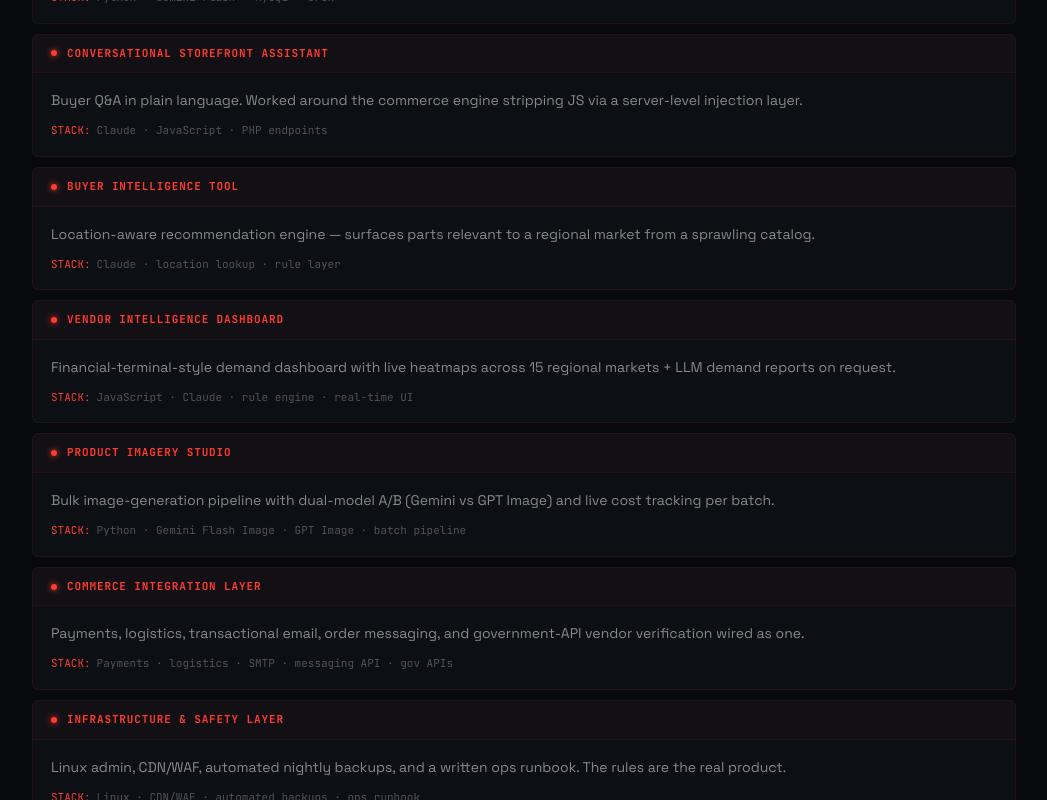
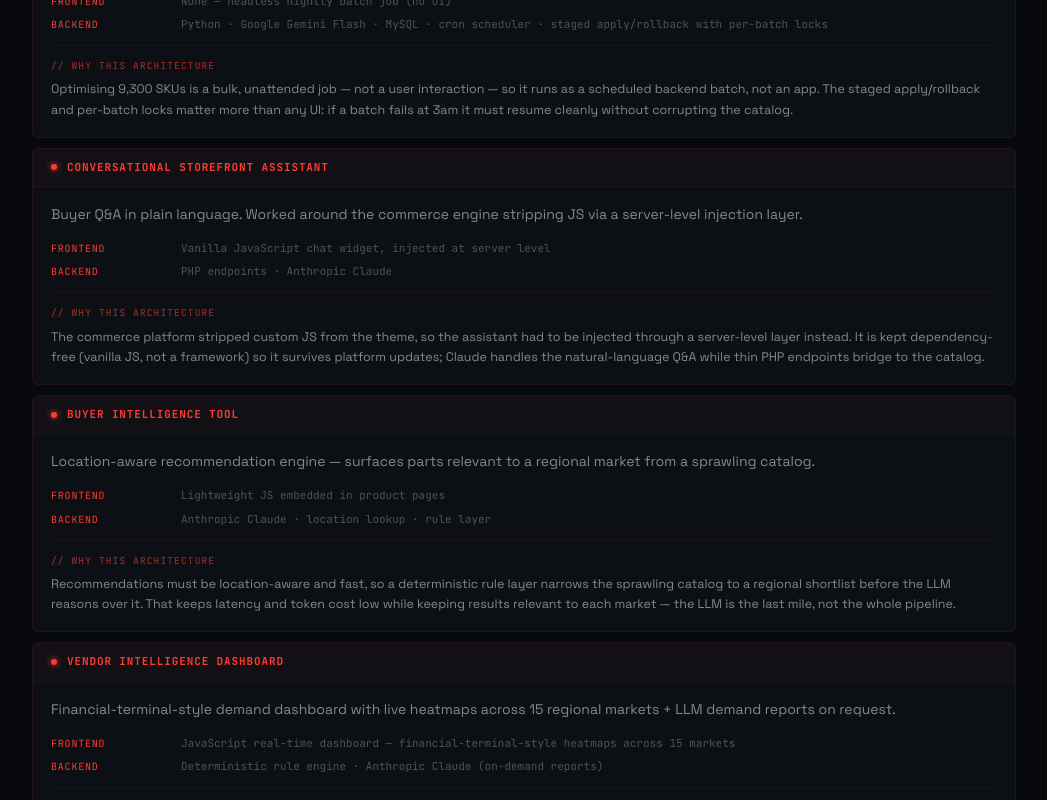
Before and after one commit to Ashwath-VS/s-ashwath-next, a Next.js app: page /docs in a window 1280 px wide. Shown: the part 920-1720 px from the top of the page, without its empty margins (116-1163 px from the left). Built offline with nearby package versions, Linux system fonts and the light colour scheme.

Commit message:
feat: docs now show Frontend stack, Backend stack, and plain-English 'why this architecture' for all 14 systems

```diff
--- a/app/docs/page.tsx
+++ b/app/docs/page.tsx
@@ -24,13 +24,13 @@ const domains = [
     href: '/ecommerce',
     problem: 'How many AI systems does it take to replicate what a marketplace team of 17 normally does? One person was the only way to find out.',
     agents: [
-      { name: 'Autonomous Content Engine', desc: 'Batch LLM processing across 9,300 SKUs — staged apply/rollback with per-batch locks. Runs nightly, unattended.', stack: 'Python · Gemini Flash · MySQL · cron' },
-      { name: 'Conversational Storefront Assistant', desc: 'Buyer Q&A in plain language. Worked around the commerce engine stripping JS via a server-level injection layer.', stack: 'Claude · JavaScript · PHP endpoints' },
-      { name: 'Buyer Intelligence Tool', desc: 'Location-aware recommendation engine — surfaces parts relevant to a regional market from a sprawling catalog.', stack: 'Claude · location lookup · rule layer' },
-      { name: 'Vendor Intelligence Dashboard', desc: 'Financial-terminal-style demand dashboard with live heatmaps across 15 regional markets + LLM demand reports on request.', stack: 'JavaScript · Claude · rule engine · real-time UI' },
-      { name: 'Product Imagery Studio', desc: 'Bulk image-generation pipeline with dual-model A/B (Gemini vs GPT Image) and live cost tracking per batch.', stack: 'Python · Gemini Flash Image · GPT Image · batch pipeline' },
-      { name: 'Commerce Integration Layer', desc: 'Payments, logistics, transactional email, order messaging, and government-API vendor verification wired as one.', stack: 'Payments · logistics · SMTP · messaging API · gov APIs' },
-      { name: 'Infrastructure & Safety Layer', desc: 'Linux admin, CDN/WAF, automated nightly backups, and a written ops runbook. The rules are the real product.', stack: 'Linux · CDN/WAF · automated backups · ops runbook' },
+      { name: 'Autonomous Content Engine', desc: 'Batch LLM processing across 9,300 SKUs — staged apply/rollback with per-batch locks. Runs nightly, unattended.', frontend: 'None — headless nightly batch job (no UI)', backend: 'Python · Google Gemini Flash · MySQL · cron scheduler · staged apply/rollback with per-batch locks', why: 'Optimising 9,300 SKUs is a bulk, unattended job — not a user interaction — so it runs as a scheduled backend batch, not an app. The staged apply/rollback and per-batch locks matter more than any UI: if a batch fails at 3am it must resume cleanly without corrupting the catalog.' },
+      { name: 'Conversational Storefront Assistant', desc: 'Buyer Q&A in plain language. Worked around the commerce engine stripping JS via a server-level injection layer.', frontend: 'Vanilla JavaScript chat widget, injected at server level', backend: 'PHP endpoints · Anthropic Claude', why: 'The commerce platform stripped custom JS from the theme, so the assistant had to be injected through a server-level layer instead. It is kept dependency-free (vanilla JS, not a framework) so it survives platform updates; Claude handles the natural-language Q&A while thin PHP endpoints bridge to the catalog.' },
+      { name: 'Buyer Intelligence Tool', desc: 'Location-aware recommendation engine — surfaces parts relevant to a regional market from a sprawling catalog.', frontend: 'Lightweight JS embedded in product pages', backend: 'Anthropic Claude · location lookup · rule layer', why: 'Recommendations must be location-aware and fast, so a deterministic rule layer narrows the sprawling catalog to a regional shortlist before the LLM reasons over it. That keeps latency and token cost low while keeping results relevant to each market — the LLM is the last mile, not the whole pipeline.' },
+      { name: 'Vendor Intelligence Dashboard', desc: 'Financial-terminal-style demand dashboard with live heatmaps across 15 regional markets + LLM demand reports on request.', frontend: 'JavaScript real-time dashboard — financial-terminal-style heatmaps across 15 markets', backend: 'Deterministic rule engine · Anthropic Claude (on-demand reports)', why: 'Vendors need live demand at a glance, so the heavy lifting is a deterministic rule engine driving a real-time heatmap UI; the LLM is invoked only on request to write a demand narrative. Fast and cheap where it must be (the dashboard), intelligent where it adds value (the report) — not an LLM call on every refresh.' },
+      { name: 'Product Imagery Studio', desc: 'Bulk image-generation pipeline with dual-model A/B (Gemini vs GPT Image) and live cost tracking per batch.', frontend: 'Batch console with live per-batch cost tracking', backend: 'Python pipeline · Gemini Flash Image · GPT Image (dual-model A/B)', why: 'Image generation is expensive and quality varies by model, so a dual-model A/B pipeline runs both and tracks cost per batch — letting the better model win on evidence rather than assumption. It is a backend pipeline because the work is bulk and unattended, not an interactive editor.' },
+      { name: 'Commerce Integration Layer', desc: 'Payments, logistics, transactional email, order messaging, and government-API vendor verification wired as one.', frontend: 'None — server-side integration layer', backend: 'Payments · logistics · SMTP · order-messaging API · government verification (vendor KYC) APIs', why: 'Payments, shipping, email, and vendor KYC are all fragile third-party calls. Wiring them as one server-side layer keeps the storefront thin and concentrates every external dependency in a single observable, retryable place — so when a provider fails, it fails in one known spot, not scattered across the app.' },
+      { name: 'Infrastructure & Safety Layer', desc: 'Linux admin, CDN/WAF, automated nightly backups, and a written ops runbook. The rules are the real product.', frontend: 'None — operations layer', backend: 'Linux server admin · CDN/WAF at the edge · automated nightly backups · written ops runbook', why: 'A solo-run marketplace needs guardrails more than features. The real product here is operational discipline: a WAF at the edge, automated nightly backups, and a written runbook so that recovery is a checklist to follow — not a 2am improvisation with nobody to call.' },
     ],
     metrics: [{ v: '9,300', l: 'Products optimized' }, { v: '7', l: 'AI / automation systems' }, { v: '17+', l: 'Roles covered solo' }, { v: '200+', l: 'Self-generating pages' }],
   },
@@ -43,7 +43,10 @@ const domains = [
     href: '/fintech',
     problem: 'India has a $530B MSME credit gap. The bottleneck is underwriters spending hours triangulating documents — not a shortage of capital.',
     agents: [
-      { name: 'SME Credit Analyst Agent', desc: 'Triangulates GST annual turnover, 12-month bank credits, and ITR declared income. Applies underwriting scoring logic and generates a structured credit narrative with risk flags and recommended limit range. Runs in under 10 seconds.', stack: 'TypeScript · React · rule-based triangulation engine · inline scoring logic' },
+      { name: 'SME Credit Analyst Agent', desc: 'Triangulates GST annual turnover, 12-month bank credits, and ITR declared income. Applies underwriting scoring logic and generates a structured credit narrative with risk flags and recommended limit range. Runs in under 10 seconds.',
+        frontend: 'React · TypeScript · single-page agent UI (inputs → structured credit brief)',
+        backend: 'None — all triangulation and scoring runs in-browser; no API calls',
+        why: 'The underwriting logic is deterministic and lightweight, so it runs entirely client-side. That is a deliberate choice: sensitive financial figures (GST, bank, ITR) never leave the browser, decisions return in under 10 seconds with no network round-trip, and there is zero server cost or attack surface to host the demo.' },
     ],
     metrics: [{ v: '$530B', l: 'MSME credit gap (India)' }, { v: '70%', l: 'Analyst time on doc review' }, { v: '<10s', l: 'Agent decision time' }, { v: '63M+', l: 'MSMEs in India' }],
   },
@@ -59,12 +62,16 @@ const domains = [
       {
         name: 'AirWave · Fare Scenario Intelligence Engine',
         desc: '8 market agents (LCC Revenue Manager, Legacy Network Carrier, ULCC Revenue Manager, Premium Boutique, Enterprise Travel Manager, Price-Elastic Consumer, Online Travel Agency, Miles Optimizer) each receive live fare data, a cascaded P&L shock output, and their own behavioral profile. Each produces an independent fare vote and confidence score. Votes are market-share-weighted (Legacy 42%, LCC 28%, ULCC 12%, Premium 7%) into a consensus predicted fare with a ±band. Stack multiple shock triggers for compounded scenarios. A/B comparison mode for two concurrent runs. Rate-limited Flask API (5 req/60s). Simulation history in localStorage. PDF export. Open-source on GitHub.',
-        stack: 'Vue 3 Composition API · Flask · Python · Gemini 2.5 Flash · Duffel NDC · OpenSky · Yahoo Finance · SerpAPI · News RSS · AGPL-3.0',
+        frontend: 'Vue 3 (Composition API) · Vite · reactive multi-step simulation UI · A/B comparison view · PDF export',
+        backend: 'Flask · Python · Gemini 2.5 Flash · deterministic P&L cascade engine · rate limiter (5 req/60s) · Duffel NDC · OpenSky · Yahoo Finance · SerpAPI · News RSS · AGPL-3.0',
+        why: 'Fares come from rate-limited, key-protected third-party APIs and the 8-agent simulation is compute-heavy — so it needs a real server to hold credentials, cache responses, and rate-limit. The P&L cascade is plain deterministic Python (not an LLM) so the maths stays auditable; the model only writes narrative. Vue + Vite was chosen for a fast, reactive UI to drive the multi-step "pick route → stack shocks → compare" flow without a heavy framework.',
       },
       {
         name: 'SQUALL.IROPS · Airline Disruption Intelligence Engine',
         desc: 'The operations counterpart to AirWave. Enter an origin–destination pair; the Predictor fans out concurrently to live weather (Open-Meteo), disruption news (SerpAPI Google News), and air-traffic density (OpenSky) at both endpoints, then runs a deterministic risk cascade — each signal normalised 0–100, weight-blended (Weather 50% · News 30% · Traffic 20%) and renormalised over whatever is live, so it works from the busiest hub to a Tier-3 regional field. Real flights on the route (SerpAPI Google Flights) inherit the route risk plus a departure-window overlay. The Communicator then builds synthetic passenger personas grounded in the real flight and uses Gemini to draft tailored, proactive rebooking messages. A transparent business-case panel quantifies disruption cost avoided plus an Air-Canada-"On My Way"-style protection-fee revenue stream. Predictions are capped to a credible 3-day nowcast horizon. Honestly scoped: live where measurable, synthetic only for passenger identities — declared openly.',
-        stack: 'React · Vite · TypeScript · FastAPI (async) · Python · Gemini 2.5 Flash · Open-Meteo · OpenSky · SerpAPI Flights + News · airportsdata · nginx · gunicorn/uvicorn',
+        frontend: 'React 18 · Vite · TypeScript · typed ops-dashboard UI · count-up + staged-load animations · Methodology drawer',
+        backend: 'FastAPI (async) · Python · gunicorn + uvicorn workers · nginx · Gemini 2.5 Flash · Open-Meteo · OpenSky · SerpAPI Flights + News · airportsdata (28k+ airports)',
+        why: 'Every request fans out to four live APIs at both airports, so the backend is async (FastAPI + asyncio.gather) — it fetches them concurrently, making total latency the slowest single call rather than the sum of all four. I deliberately chose a different stack from AirWave (FastAPI vs Flask, React vs Vue) for two reasons: async genuinely fits a live multi-source fan-out and streaming, and it demonstrates range across stacks. The risk score is a deterministic cascade in plain Python so it is fully auditable; the LLM only drafts the passenger messages.',
       },
     ],
     metrics: [{ v: '2', l: 'Live systems (fare + IROPS)' }, { v: '11', l: 'Reasoning agents total' }, { v: '9', l: 'Live data sources' }, { v: '3-day', l: 'IROPS nowcast horizon' }],
@@ -84,9 +91,15 @@ const domains = [
       { step: '04', label: 'AI SEARCH GROUNDING', src: 'Gemini 2.5 Flash · Google Search API', detail: 'Gemini receives the full 13-sector cascade output plus live market data. Google Search Grounding fires at inference time — the model searches the current web before writing. The brief must cite specific cascade numbers AND specific current events. 11 persona cuts.' },
     ],
     agents: [
-      { name: 'BFS Cascade Propagation Engine', desc: 'Breadth-first search across 13 sectors and 31 directional edges. Each trigger fires first-order shocks; the BFS engine propagates them sector-by-sector with sector-specific lag, confidence, and circuit-breaker thresholds. Edge weights are data-calibrated — not authored — via event-conditional correlation analysis across 23 historical shock events using Yahoo Finance ETF return data. VIX is applied as a real-time cascade multiplier: same WAR_CONFLICT trigger produces different sector numbers at VIX 14 vs VIX 38. Already-priced-in dampening prevents double-counting sectors the market is already moving on today.', stack: 'TypeScript · custom BFS engine · 13 sectors · 31 edges · yfinance-calibrated weights · VIX multiplier · priced-in dampening' },
-      { name: 'Live Trigger Intelligence · RSS Engine', desc: 'Pulls BBC World, BBC Business, NYT World, and NYT Business RSS feeds every 15 minutes. Keyword-matches each headline to 6 shock categories (WAR_CONFLICT, OIL_SHOCK, RATE_HIKE, PANDEMIC, SUPPLY_CHAIN, MARKET_CRASH). Returns signal strength 0–1 and a real headline per trigger category — so every trigger card shows real news relevance, not a static label. ACTIVE badge fires when signal strength crosses threshold.', stack: 'TypeScript · BBC RSS · NYT RSS · regex keyword engine · 15-min server cache · 6 shock categories' },
-      { name: 'Macro Intelligence Brief · Gemini Search Grounding', desc: 'Receives the full 13-sector cascade output (all sectors, with impact %, lag, confidence, and propagation mechanism) plus live market data. Google Search Grounding fires at inference time — Gemini searches the current web before writing, not its training data. The system instruction requires the model to cite at least two specific cascade sectors by percentage AND anchor each claim to a specific current real-world event. Output: 4-section plain-English brief, under 500 words, specific to one of 11 decision-maker personas. Not a generic macro summary — a personalised analytical report.', stack: 'Gemini 2.5 Flash · Google Search Grounding · temperature 0.4 · 11 personas · full cascade context · live market data' },
+      { name: 'BFS Cascade Propagation Engine', desc: 'Breadth-first search across 13 sectors and 31 directional edges. Each trigger fires first-order shocks; the BFS engine propagates them sector-by-sector with sector-specific lag, confidence, and circuit-breaker thresholds. Edge weights are data-calibrated — not authored — via event-conditional correlation analysis across 23 historical shock events using Yahoo Finance ETF return data. VIX is applied as a real-time cascade multiplier: same WAR_CONFLICT trigger produces different sector numbers at VIX 14 vs VIX 38. Already-priced-in dampening prevents double-counting sectors the market is already moving on today.', frontend: 'TypeScript in the Next.js app · D3 force-directed network graph (13 nodes, 31 edges) · live cascade overlay',
+        backend: 'Next.js API route (TypeScript) · custom BFS propagation engine · yfinance-calibrated edge weights · VIX multiplier · priced-in dampening',
+        why: 'The cascade is deterministic graph maths, not generative — so it lives in plain code for auditability and millisecond speed, and the edge weights are calibrated offline from 23 historical shocks rather than guessed. It runs in a Next.js API route so it is co-located with the site and instantly callable, with D3 rendering the propagation visually on the client.' },
+      { name: 'Live Trigger Intelligence · RSS Engine', desc: 'Pulls BBC World, BBC Business, NYT World, and NYT Business RSS feeds every 15 minutes. Keyword-matches each headline to 6 shock categories (WAR_CONFLICT, OIL_SHOCK, RATE_HIKE, PANDEMIC, SUPPLY_CHAIN, MARKET_CRASH). Returns signal strength 0–1 and a real headline per trigger category — so every trigger card shows real news relevance, not a static label. ACTIVE badge fires when signal strength crosses threshold.', frontend: 'Trigger cards in the Next.js UI · live signal-strength dots + ACTIVE badge',
+        backend: 'Next.js API route · BBC + NYT RSS · regex keyword engine · 15-min server cache · 6 shock categories',
+        why: 'News must be live, but RSS feeds are slow and rate-sensitive, so fetching and keyword-matching happen server-side behind a 15-minute cache — the browser only renders the scored result. Server-side keeps the app within feed limits and avoids CORS, while the cache keeps it fast and polite to the sources.' },
+      { name: 'Macro Intelligence Brief · Gemini Search Grounding', desc: 'Receives the full 13-sector cascade output (all sectors, with impact %, lag, confidence, and propagation mechanism) plus live market data. Google Search Grounding fires at inference time — Gemini searches the current web before writing, not its training data. The system instruction requires the model to cite at least two specific cascade sectors by percentage AND anchor each claim to a specific current real-world event. Output: 4-section plain-English brief, under 500 words, specific to one of 11 decision-maker personas. Not a generic macro summary — a personalised analytical report.', frontend: 'Brief panel in the Next.js UI · 11-persona selector · Scenario A/B toggle',
+        backend: 'Next.js API route · Gemini 2.5 Flash · Google Search Grounding · temperature 0.4 · full cascade context injected',
+        why: 'The brief must cite current real-world events, so Gemini runs with Google Search Grounding — and that has to happen server-side: the API key must never reach the browser, and the prompt carries the full 13-sector cascade plus live market data, which is too large and sensitive to expose client-side.' },
     ],
     metrics: [{ v: '4-layer', l: 'Pipeline depth' }, { v: '23', l: 'Calibration events' }, { v: '11', l: 'Briefing personas' }, { v: 'Live', l: 'Search-grounded output' }],
   },
@@ -99,7 +112,10 @@ const domains = [
     href: '/insurance',
     problem: 'India processes over 250 million insurance claims annually. Adjusters spend 60% of their time reading FNOL attachments before making a single triage decision. Fraud patterns — early-inception claims, high-frequency claimants, over-valued amounts — surface only when you hold all signals together. Manual review processes them in isolation.',
     agents: [
-      { name: 'Claims Triage Agent', desc: 'Takes six FNOL parameters — policy type, incident category, claim quantum, filing delay, prior claims history, and policy age — and runs them through a multi-signal fraud scoring engine. Outputs fraud risk (LOW to CRITICAL), coverage likelihood, triage priority (FAST_TRACK / STANDARD / INVESTIGATE / REFER_SIU), indicative settlement range, specific risk flags, and a three-paragraph adjuster narrative with recommended next action. Runs in under 10 seconds. No API calls — all inference is in-browser via a rule-based scoring engine calibrated against standard insurance underwriting heuristics.', stack: 'TypeScript · React · rule-based fraud scoring · FNOL triage engine · inline adjuster narrative' },
+      { name: 'Claims Triage Agent', desc: 'Takes six FNOL parameters — policy type, incident category, claim quantum, filing delay, prior claims history, and policy age — and runs them through a multi-signal fraud scoring engine. Outputs fraud risk (LOW to CRITICAL), coverage likelihood, triage priority (FAST_TRACK / STANDARD / INVESTIGATE / REFER_SIU), indicative settlement range, specific risk flags, and a three-paragraph adjuster narrative with recommended next action. Runs in under 10 seconds. No API calls — all inference is in-browser via a rule-based scoring engine calibrated against standard insurance underwriting heuristics.',
+        frontend: 'React · TypeScript · single-page triage UI (FNOL inputs → adjuster brief)',
+        backend: 'None — fraud scoring and triage logic run entirely in-browser; no API calls',
+        why: 'Like the credit agent, triage scoring is deterministic and must be instant and private — so it runs client-side. FNOL claim data never leaves the browser, the adjuster brief returns in under 10 seconds, and there is no server to secure or pay for. The "product" is the calibrated scoring logic, not infrastructure.' },
     ],
     metrics: [{ v: '250M+', l: 'Claims filed in India / yr' }, { v: '₹45,000 Cr', l: 'Annual fraud losses (est.)' }, { v: '<10s', l: 'FNOL to triage brief' }, { v: '4', l: 'Triage priority levels' }],
   },
@@ -232,9 +248,20 @@ export default function DocsPage() {
                   <span style={{ fontFamily: 'var(--mono)', fontSize: 11, fontWeight: 700, letterSpacing: '0.08em', color: d.color }}>{agent.name.toUpperCase()}</span>
                 </div>
                 <div style={{ padding: '16px 18px' }}>
-                  <p style={{ fontSize: 14, color: 'var(--txt-dim)', lineHeight: 1.65, marginBottom: 10 }}>{agent.desc}</p>
-                  <div style={{ fontFamily: 'var(--mono)', fontSize: 11, color: 'var(--txt-faint)' }}>
-                    <span style={{ color: d.color, marginRight: 6 }}>STACK:</span>{agent.stack}
+                  <p style={{ fontSize: 14, color: 'var(--txt-dim)', lineHeight: 1.65, marginBottom: 14 }}>{agent.desc}</p>
+
+                  {/* Frontend / Backend split */}
+                  <div style={{ display: 'grid', gridTemplateColumns: 'min(120px,30%) 1fr', gap: '6px 10px', marginBottom: 12 }}>
+                    <div style={{ fontFamily: 'var(--mono)', fontSize: 10, letterSpacing: '0.08em', color: d.color, paddingTop: 1 }}>FRONTEND</div>
+                    <div style={{ fontFamily: 'var(--mono)', fontSize: 11, color: 'var(--txt-faint)', lineHeight: 1.55 }}>{agent.frontend}</div>
+                    <div style={{ fontFamily: 'var(--mono)', fontSize: 10, letterSpacing: '0.08em', color: d.color, paddingTop: 1 }}>BACKEND</div>
+                    <div style={{ fontFamily: 'var(--mono)', fontSize: 11, color: 'var(--txt-faint)', lineHeight: 1.55 }}>{agent.backend}</div>
+                  </div>
+
+                  {/* Why this architecture */}
+                  <div style={{ paddingTop: 12, borderTop: `1px solid ${d.color}14` }}>
+                    <div style={{ fontFamily: 'var(--mono)', fontSize: 9.5, letterSpacing: '0.12em', color: `${d.color}aa`, marginBottom: 6 }}>// WHY THIS ARCHITECTURE</div>
+                    <p style={{ fontSize: 12.5, color: 'var(--txt-dim)', lineHeight: 1.65 }}>{agent.why}</p>
                   </div>
                 </div>
               </motion.div>
```
